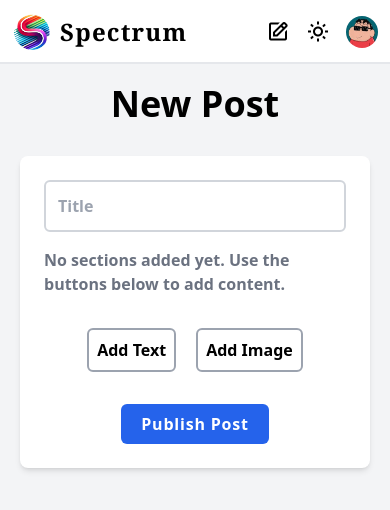
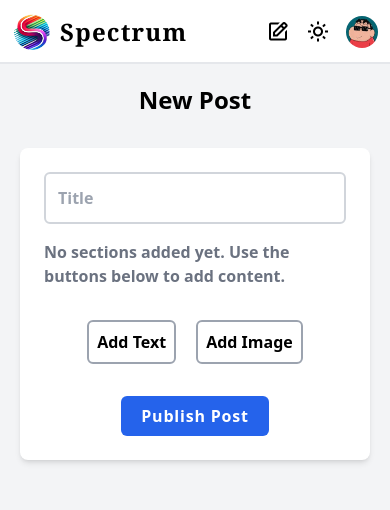
Before and after one commit to adithya-b-r/Spectrum, a React (Vite) app: page /create-post in a window 390 px wide. Shown: the top 510 px of the page. Built offline with nearby package versions, Linux system fonts and the light colour scheme.

Commit message:
Modified Posts.tsx

```diff
--- a/src/pages/Write/CreatePost.tsx
+++ b/src/pages/Write/CreatePost.tsx
@@ -52,7 +52,7 @@ export const CreatePost: React.FC = () => {
 
   return (
     <div className="w-full h-screen p-5 bg-gray-100">
-      <h1 className="text-4xl font-bold text-center mb-8">New Post</h1>
+      <h1 className="md:text-4xl text-2xl font-bold text-center mb-8">New Post</h1>
 
       <div className="flex flex-col font-semibold bg-white rounded-lg shadow-md p-6">
         <input
```
